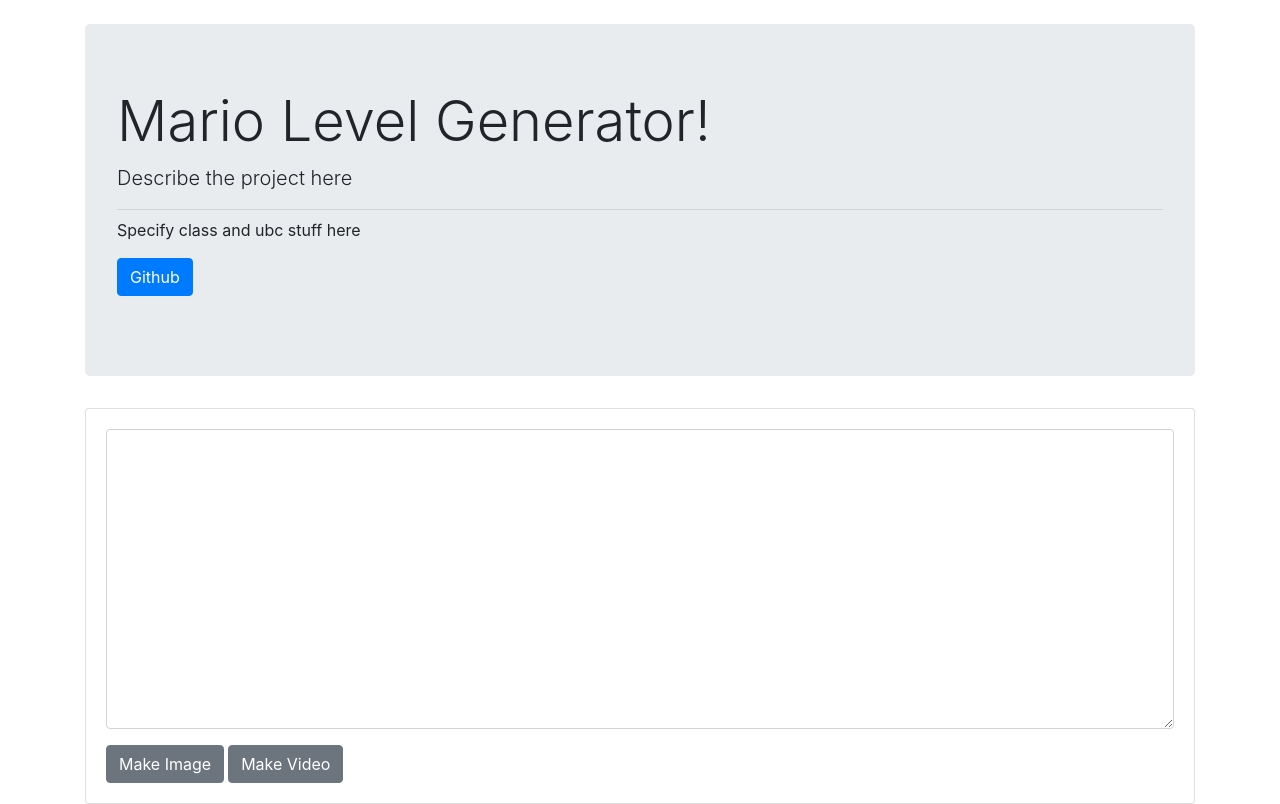
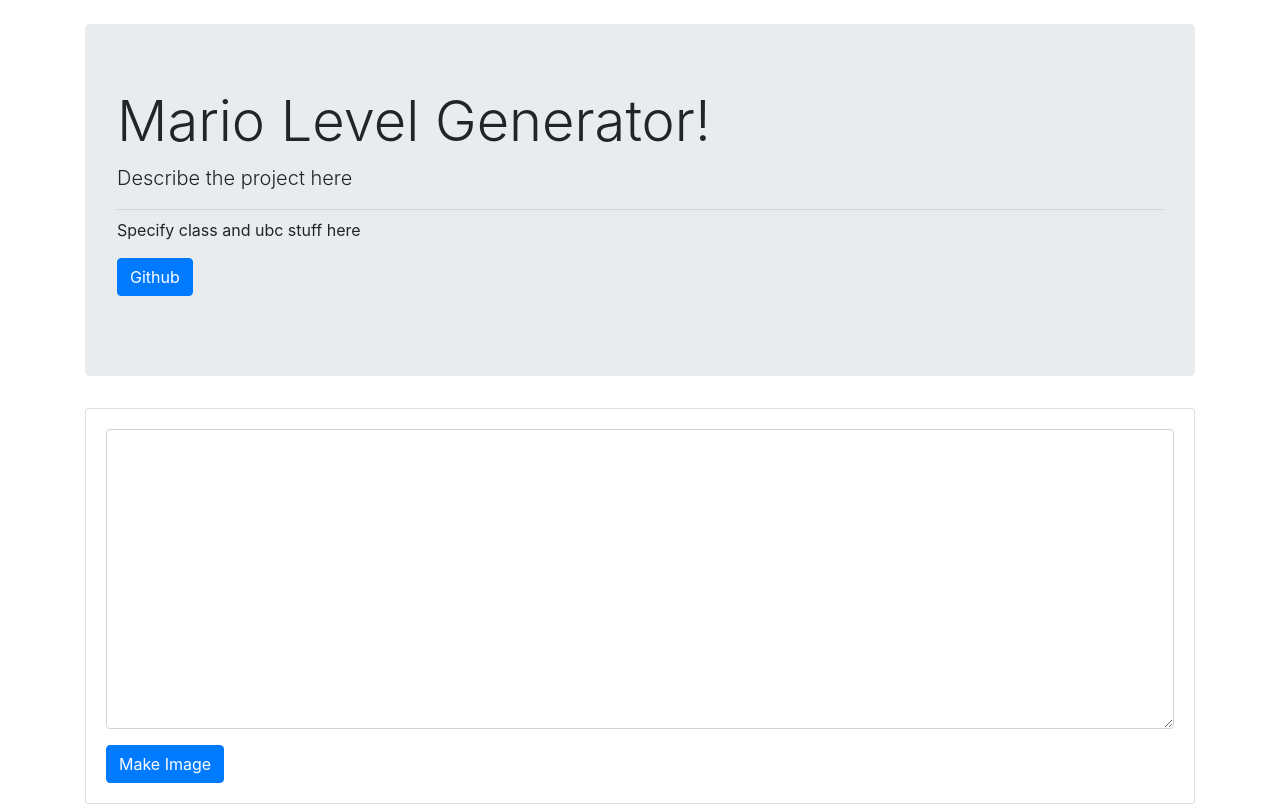
Before and after one commit to Metroxe/mario-level-language, a React (Create React App) app in the folder frontend/: page / in a window 1280 px wide. Built offline with nearby package versions, Linux system fonts and the light colour scheme.

Commit message:
updated front end

```diff
--- a/frontend/src/App.tsx
+++ b/frontend/src/App.tsx
@@ -1,6 +1,6 @@
 import React, {useState} from 'react';
 import 'bootstrap/dist/css/bootstrap.min.css';
-import {Button, Card, CardBody, CardImg, Container, Input, Jumbotron} from 'reactstrap';
+import {Button, Card, CardBody, CardImg, Container, Input, Jumbotron, Spinner} from 'reactstrap';
 import "./App.css";
 import axios from "axios";
 
@@ -8,9 +8,11 @@
 
 	const [image, updateImage] = useState();
 	const [input, updateInput] = useState("");
+	const [loading, updateLoading] = useState(false);
 
 
 	async function getImage() {
+		updateLoading(true);
 		try {
 			const {data} = await axios.post("/compile", {input});
 			updateImage(data);
@@ -18,6 +20,7 @@
 			alert("There was an error, check the console");
 			console.log(err);
 		}
+		updateLoading(false);
 	}
 
 	function onChange(e: React.FormEvent<HTMLInputElement>) {
@@ -32,14 +35,20 @@
 				<hr className="my-2" />
 				<p>Specify class and ubc stuff here</p>
 				<p className="lead">
-					<Button color="primary" onClick={getImage}>Github</Button>
+					<Button color="primary" onClick={getImage} lo>Github</Button>
 				</p>
 			</Jumbotron>
 			<Card className="mt-4">
 				<CardBody>
 					<Input className="mb-3" type="textarea" name="text" id="codeEntry" value={input} onChange={onChange}/>
-					<Button className="mr-1" onClick={getImage}>Make Image</Button>
-					<Button>Make Video</Button>
+					<Button className="mr-1" onClick={getImage} disabled={loading} color="primary">
+						{loading && <span className="mr-4"><Spinner size="sm" color="secondary"/></span>}
+						Make Image
+					</Button>
+					{/*<Button color="primary" disabled={loading}>*/}
+					{/*	{loading && <span className="mr-4"><Spinner size="sm" color="secondary"/></span>}*/}
+					{/*	Make Video*/}
+					{/*</Button>*/}
 				</CardBody>
 			</Card>
 			{
```
